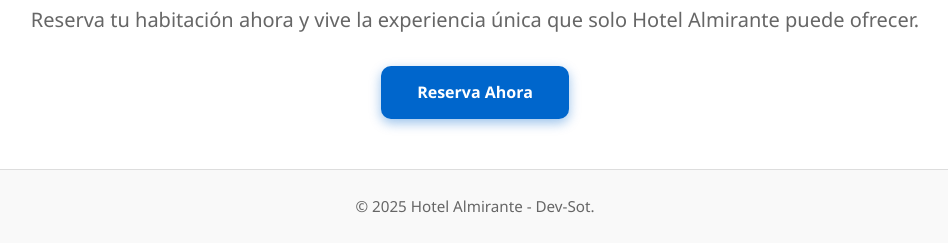
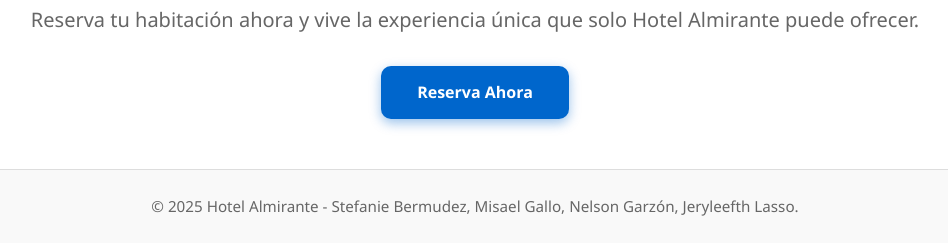
Before and after one commit to mrkzukaritas/HotelIngSoft, a Django app: page / in a window 1280 px wide. Shown: the part 1463-1706 px from the top of the page, without its empty margins (165-1113 px from the left). Run offline with Django 5.2, Linux system fonts and the light colour scheme.

Commit message:
Primer commit: agregando proyecto de hotel

```diff
--- a/myapp/templates/layouts/plantilla.html
+++ b/myapp/templates/layouts/plantilla.html
@@ -27,7 +27,7 @@
     </main>
 
     <footer class="footer">
-        <p>© 2025 Hotel Almirante - Dev-Sot.</p>
+        <p>© 2025 Hotel Almirante - Stefanie Bermudez, Misael Gallo, Nelson Garzón, Jeryleefth Lasso.</p>
     </footer>
 </body>
 </html>
```
